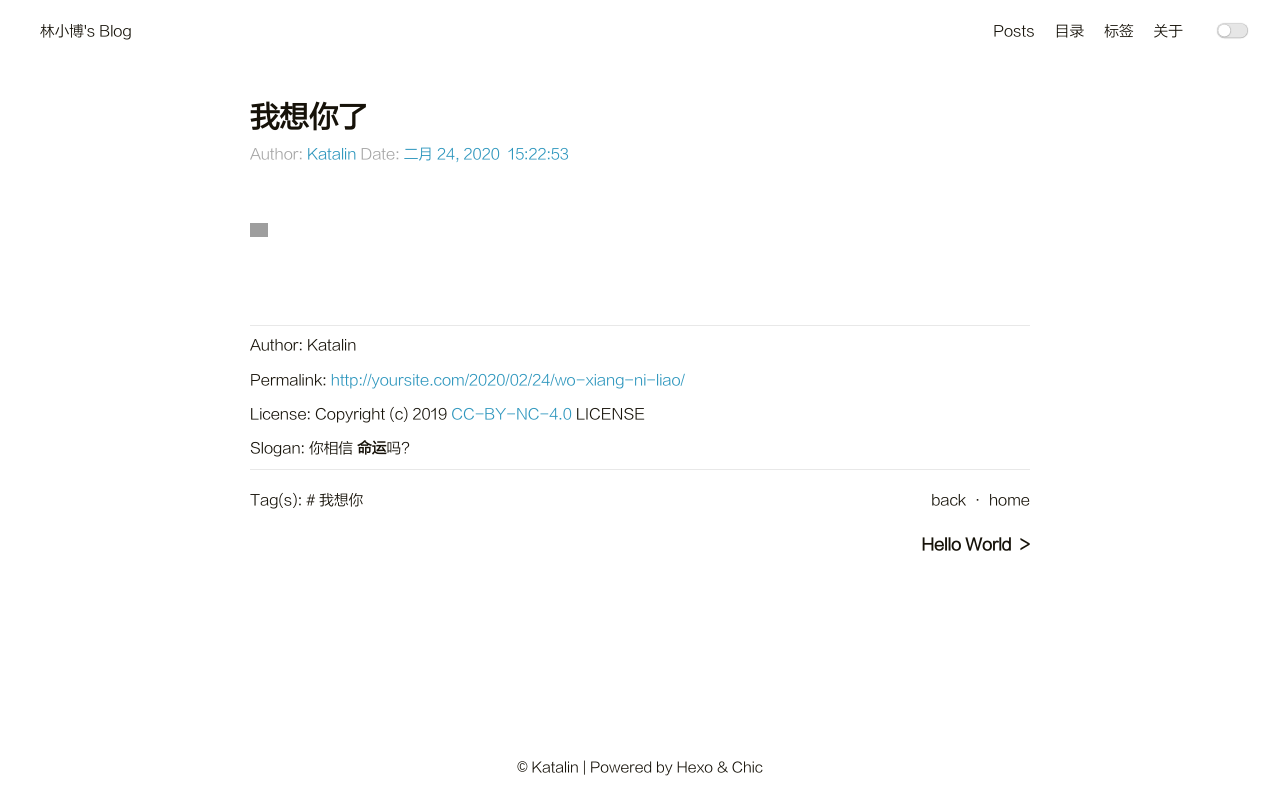
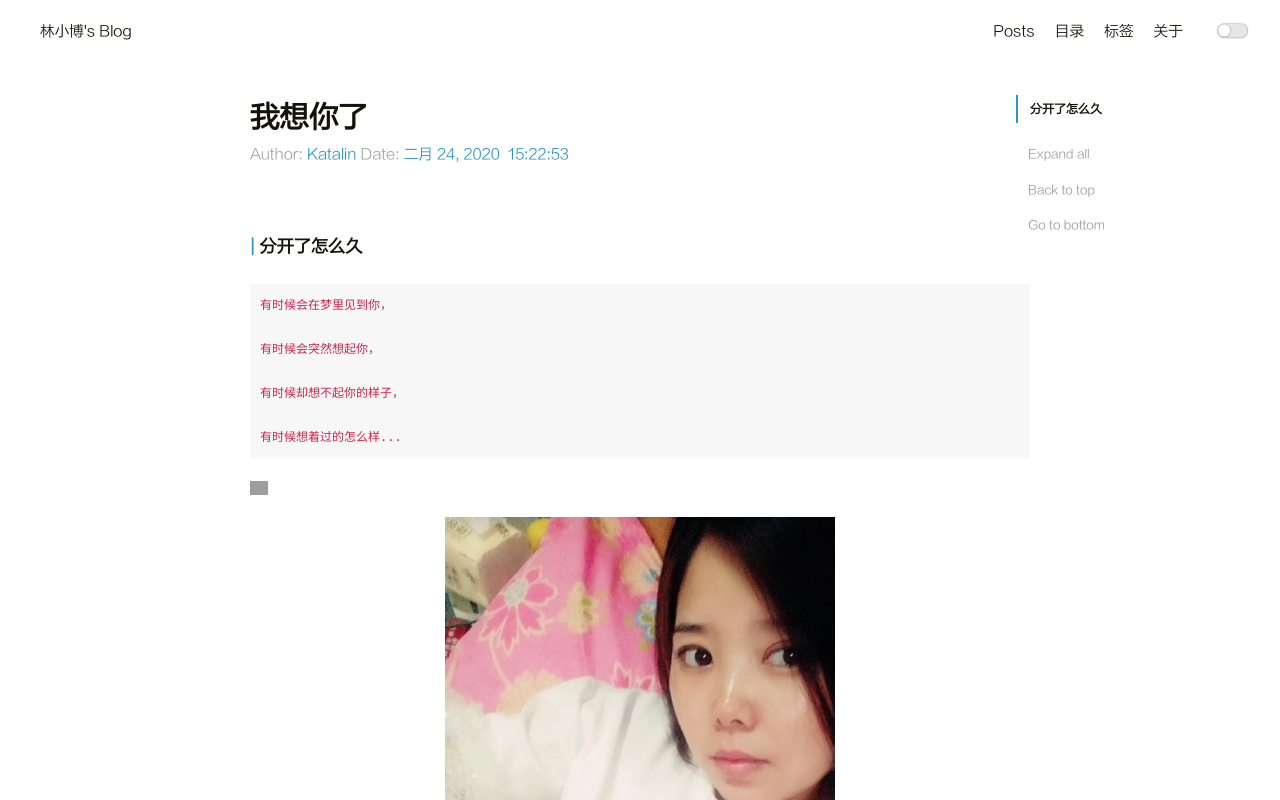
Before and after one commit to t12973600/aini.github.io, a plain HTML site: page 2020/02/24/wo-xiang-ni-liao/index.html in a window 1280 px wide. Shown: the top 800 px of the page. Drawn offline with Linux system fonts and the light colour scheme; grey boxes are pictures that could not be loaded.

Commit message:
Site updated: 2020-02-24 16:28:28

```diff
--- a/2020/02/24/wo-xiang-ni-liao/index.html
+++ b/2020/02/24/wo-xiang-ni-liao/index.html
@@ -114,6 +114,68 @@
             <div class="container">
 
 
+        <div class="post-toc">
+    <div class="tocbot-list">
+    </div>
+    <div class="tocbot-list-menu">
+        <a class="tocbot-toc-expand" onclick="expand_toc()">Expand all</a>
+        <a onclick="go_top()">Back to top</a>
+        <a onclick="go_bottom()">Go to bottom</a>
+    </div>
+</div>
+
+<script>
+    document.ready(
+        function () {
+            tocbot.init({
+                tocSelector: '.tocbot-list',
+                contentSelector: '.post-content',
+                headingSelector: 'h1, h2, h3, h4, h5',
+                collapseDepth: 1,
+                orderedList: false,
+                scrollSmooth: true,
+            })
+        }
+    )
+
+    function expand_toc() {
+        var b = document.querySelector(".tocbot-toc-expand");
+        tocbot.init({
+            tocSelector: '.tocbot-list',
+            contentSelector: '.post-content',
+            headingSelector: 'h1, h2, h3, h4, h5',
+            collapseDepth: 6,
+            orderedList: false,
+            scrollSmooth: true,
+        });
+        b.setAttribute("onclick", "collapse_toc()");
+        b.innerHTML = "Collapse all"
+    }
+
+    function collapse_toc() {
+        var b = document.querySelector(".tocbot-toc-expand");
+        tocbot.init({
+            tocSelector: '.tocbot-list',
+            contentSelector: '.post-content',
+            headingSelector: 'h1, h2, h3, h4, h5',
+            collapseDepth: 1,
+            orderedList: false,
+            scrollSmooth: true,
+        });
+        b.setAttribute("onclick", "expand_toc()");
+        b.innerHTML = "Expand all"
+    }
+
+    function go_top() {
+        window.scrollTo(0, 0);
+    }
+
+    function go_bottom() {
+        window.scrollTo(0, document.body.scrollHeight);
+    }
+
+</script>
+
 
 
     <article class="post-wrap">
@@ -136,7 +198,16 @@
         </header>
 
         <div class="post-content">
-            <p><span class="github-emoji" style="color: transparent;background:no-repeat url(https://github.githubassets.com/images/icons/emoji/unicode/1f46f.png?v8) center/contain" data-src="https://github.githubassets.com/images/icons/emoji/unicode/1f46f.png?v8">👯</span> </p>
+            <h3 id="分开了怎么久"><a href="#分开了怎么久" class="headerlink" title="分开了怎么久"></a>分开了怎么久</h3><pre><code>有时候会在梦里见到你，
+
+有时候会突然想起你，
+
+有时候却想不起你的样子，
+
+有时候想着过的怎么样... </code></pre><p><span class="github-emoji" style="color: transparent;background:no-repeat url(https://github.githubassets.com/images/icons/emoji/unicode/1f491.png?v8) center/contain" data-src="https://github.githubassets.com/images/icons/emoji/unicode/1f491.png?v8">💑</span> </p>
+<img src="/image/hh.jpg" width="50%" height="50%">
+
+
 <script>
         document.querySelectorAll('.github-emoji')
           .forEach(el => {
```
Also changed, not shown: atom.xml (+10 -4 lines), image/hh.jpg (added).
